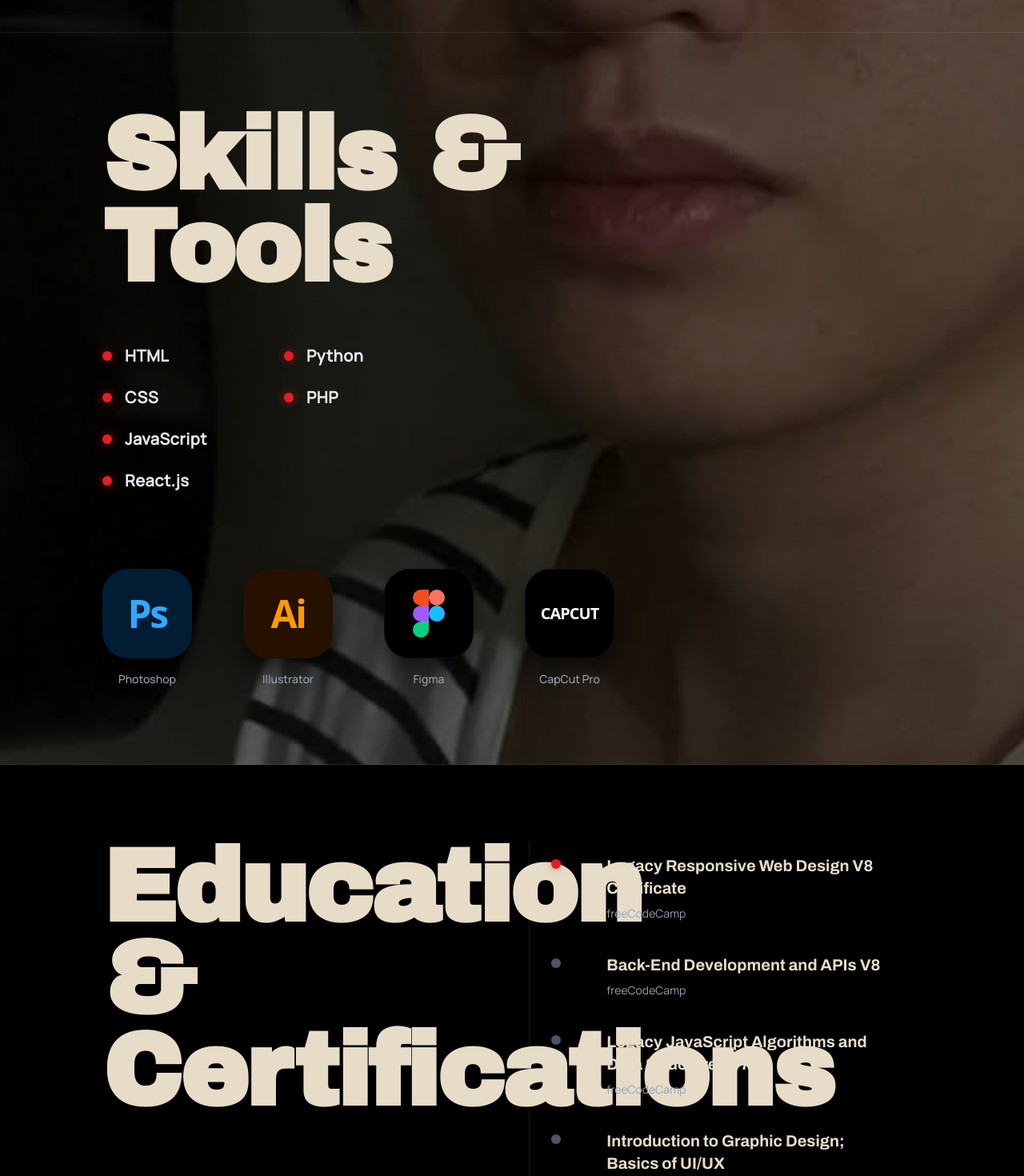
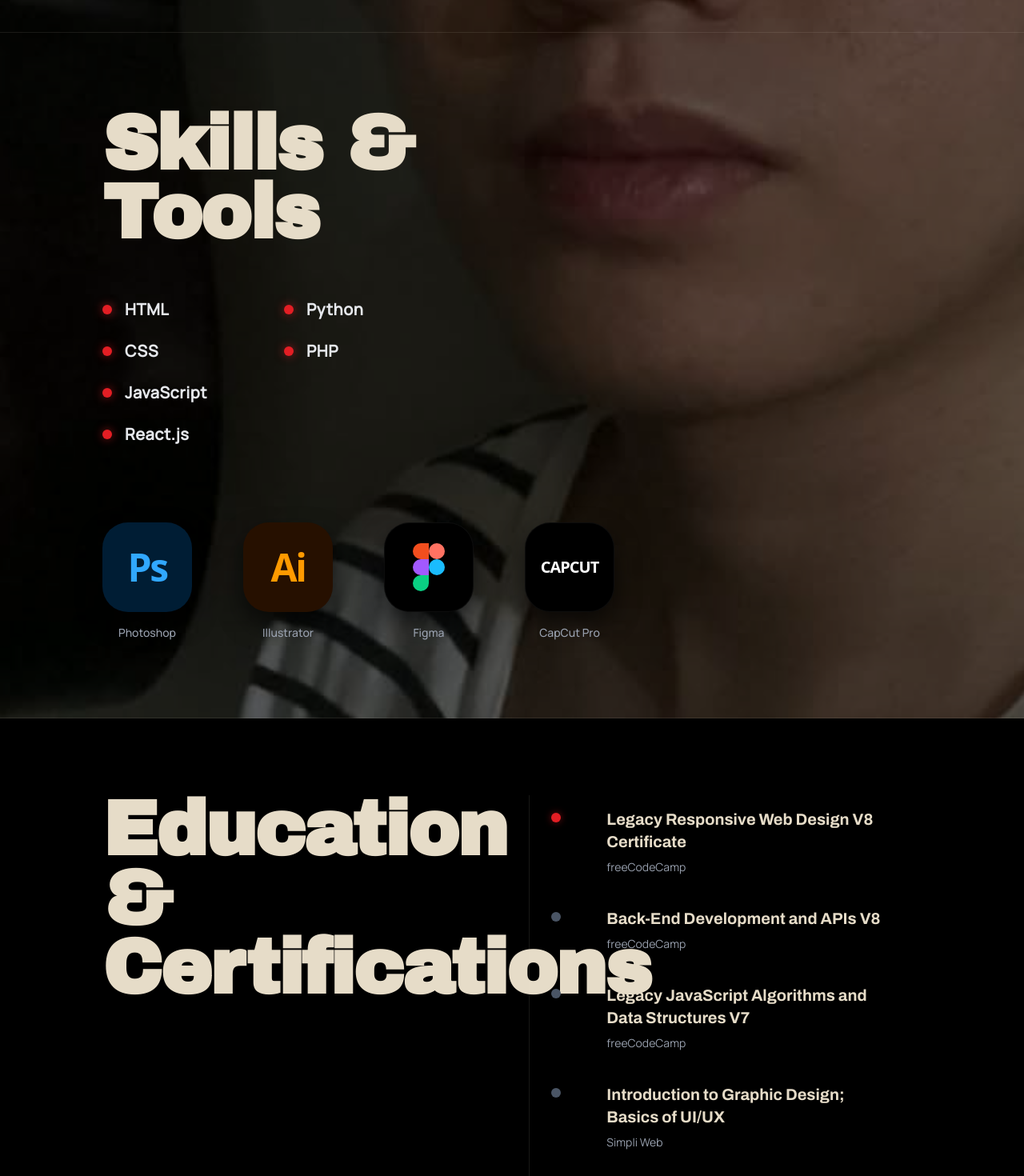
Before and after one commit to AquinoLuis/my-portfolio, a Next.js app: page /about in a window 1280 px wide. Shown: the part 1420-2890 px from the top of the page at 80% size. Built offline with nearby package versions, Linux system fonts and the light colour scheme.

Commit message:
style: reduce font size of about page section headings

```diff
--- a/src/app/about/page.tsx
+++ b/src/app/about/page.tsx
@@ -110,7 +110,7 @@ export default function AboutPage() {
                         viewport={{ once: true, margin: "-100px" }}
                         transition={{ duration: 0.8 }}
                     >
-                        <h2 className="text-6xl md:text-7xl lg:text-[8rem] font-archivo-black font-black tracking-tight leading-[0.9] text-[#e6dcc8] mb-16">
+                        <h2 className="text-5xl md:text-6xl lg:text-[6rem] font-archivo-black font-black tracking-tight leading-[0.9] text-[#e6dcc8] mb-16">
                             Skills & <br />Tools
                         </h2>
 
@@ -183,7 +183,7 @@ export default function AboutPage() {
                             whileInView={{ opacity: 1, y: 0 }}
                             viewport={{ once: true, margin: "-100px" }}
                         >
-                            <h2 className="text-6xl md:text-7xl lg:text-[8rem] font-archivo-black font-black tracking-tight leading-[0.9] text-[#e6dcc8] mb-16">
+                            <h2 className="text-5xl md:text-6xl lg:text-[6rem] font-archivo-black font-black tracking-tight leading-[0.9] text-[#e6dcc8] mb-16">
                                 Education &<br />Certifications
                             </h2>
                         </motion.div>
```
